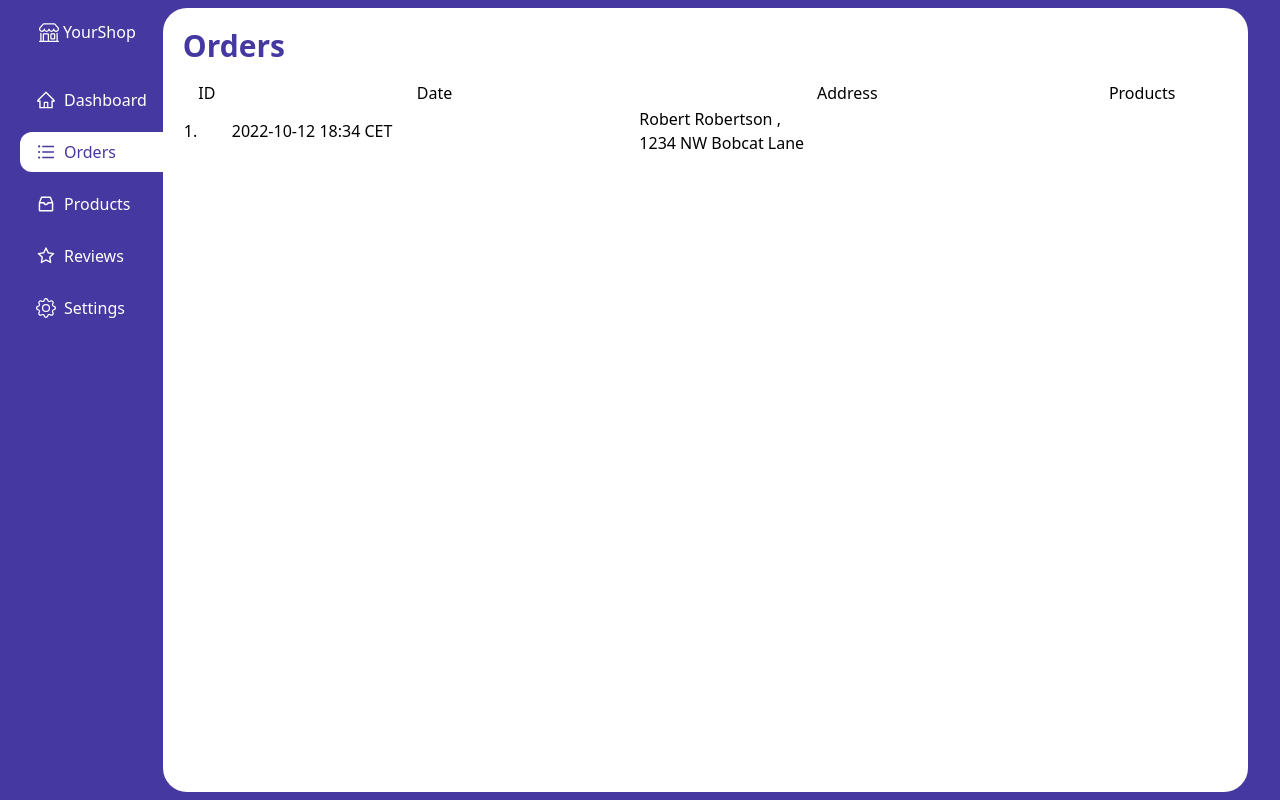
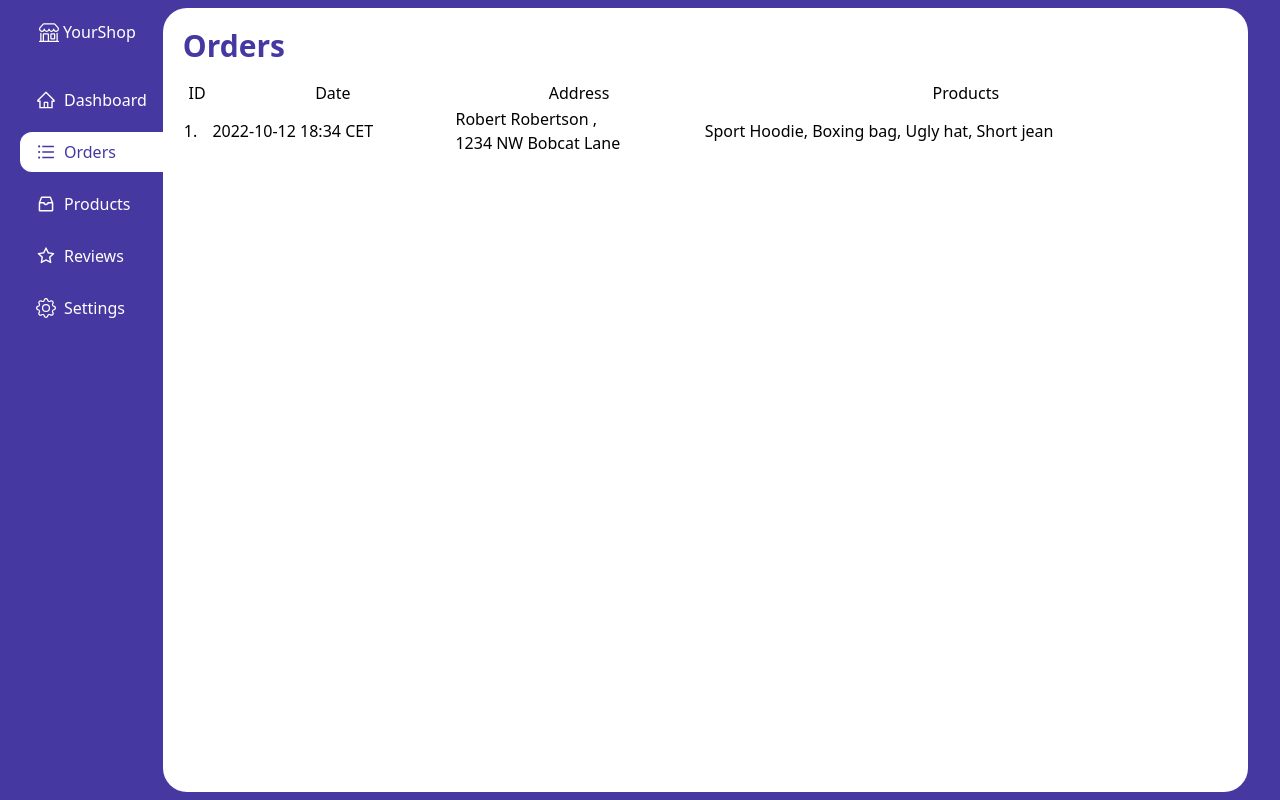
Before and after one commit to gift56/dashboard, a React (Vite) app: page /orders in a window 1280 px wide. Built offline with nearby package versions, Linux system fonts and the light colour scheme.

Commit message:
products

```diff
--- a/src/Page/Order.jsx
+++ b/src/Page/Order.jsx
@@ -23,7 +23,7 @@ const Order = () => {
               Robert Robertson ,<br />
               1234 NW Bobcat Lane
             </td>
-            <td></td>
+            <td>Sport Hoodie, Boxing bag, Ugly hat, Short jean</td>
           </tr>
         </tbody>
       </table>
```
